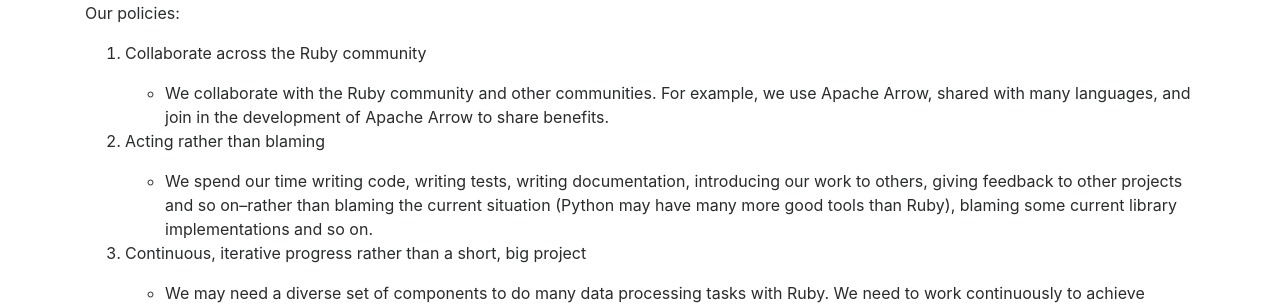
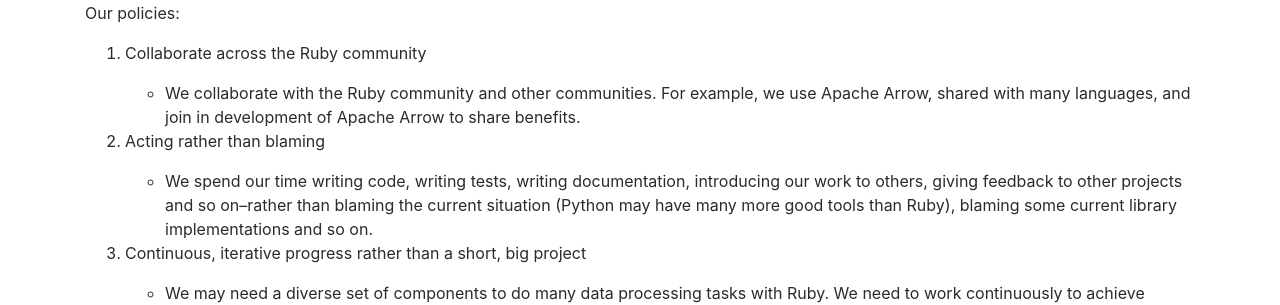
Before and after one commit to red-data-tools/red-data-tools.github.io, a Jekyll site: the page built from index.md, in a window 1280 px wide. Shown: the part 406-711 px from the top of the page. Built offline with Jekyll 4.4.1, drawn with Linux system fonts in a browser that asks for light colours.

Commit message:
Remove needless the

```diff
--- a/index.md
+++ b/index.md
@@ -15,7 +15,7 @@ Our policies:
 
   1. Collaborate across the Ruby community
 
-     * We collaborate with the Ruby community and other communities. For example, we use Apache Arrow, shared with many languages, and join in the development of Apache Arrow to share benefits.
+     * We collaborate with the Ruby community and other communities. For example, we use Apache Arrow, shared with many languages, and join in development of Apache Arrow to share benefits.
 
   2. Acting rather than blaming
 
```
Also changed, not shown: 1 other file.
